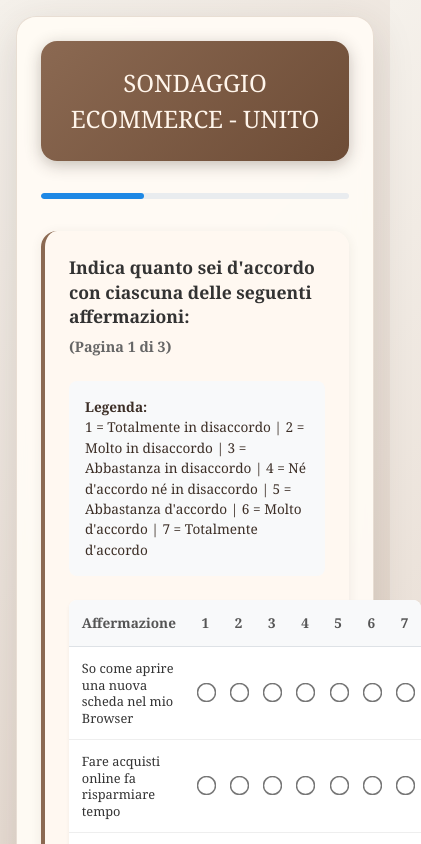
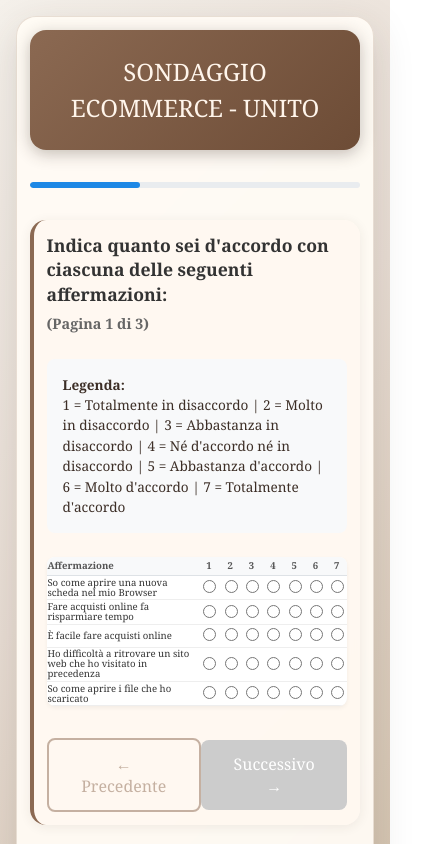
Before and after one commit to francescabuggio/TESIREACT, a React (Vite) app: page /likert in a window 390 px wide. Shown: the top 844 px of the page, 421 px wide, since content can reach past the window. Built offline with nearby package versions, Linux system fonts and the light colour scheme.

Commit message:
Add files via upload

```diff
--- a/src/App.css
+++ b/src/App.css
@@ -771,20 +771,29 @@ header h1 {
 
   /* Likert table mobile optimizations */
   .likert-table {
-    font-size: 0.75rem;
+    font-size: 0.6rem;
   }
   .likert-table th, .likert-table td {
-    padding: 0.3rem 0.2rem;
+    padding: 0;
+  }
+  .likert-question-header {
+    font-size: 0.6rem !important;
+    padding: 0.2rem 0.1rem !important;
+  }
+  .likert-scale-header {
+    font-size: 0.6rem !important;
+    padding: 0.1rem 0.05rem !important;
   }
   .likert-question-cell {
-    font-size: 0.8rem !important;
-    line-height: 1.3 !important;
+    font-size: 0.6rem !important;
+    line-height: 1.1 !important;
+    padding: 0.2rem 0.1rem !important;
   }
   .likert-scale-cell {
-    padding: 0.2rem 0.1rem !important;
+    padding: 0.1rem 0.02rem !important;
   }
   .likert-radio {
-    transform: scale(1.5) !important;
+    transform: scale(1) !important;
   }
 
   /* Show mobile legend, hide desktop */
@@ -803,3 +812,37 @@ header h1 {
 .likert-legend-mobile {
   display: none;
 }
+
+/* Extra small screens (smartphones) */
+@media (max-width: 480px) {
+  .likert-table {
+    font-size: 0.6rem;
+  }
+  .likert-question-header {
+    font-size: 0.6rem !important;
+    padding: 0.1rem 0.05rem !important;
+  }
+  .likert-scale-header {
+    font-size: 0.6rem !important;
+    padding: 0.05rem 0.02rem !important;
+  }
+  .likert-question-cell {
+    font-size: 0.6rem !important;
+    line-height: 1.05 !important;
+    padding: 0.1rem 0.05rem !important;
+  }
+  .likert-scale-cell {
+    padding: 0.05rem 0.01rem !important;
+  }
+  .likert-radio {
+    transform: scale(1) !important;
+  }
+
+  .survey-container {
+    padding: 0.8rem !important;
+  }
+
+  .question-group {
+    padding: 0.8rem !important;
+  }
+}
```
